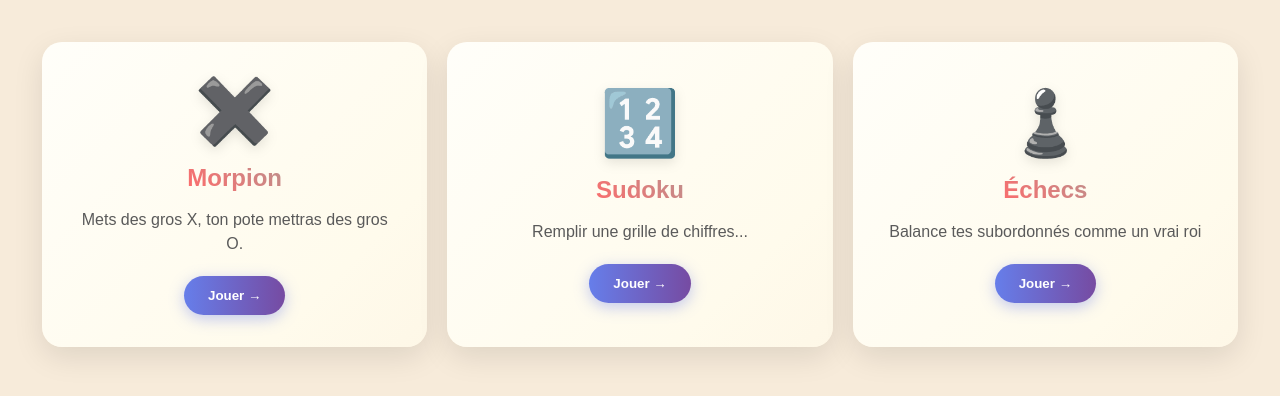
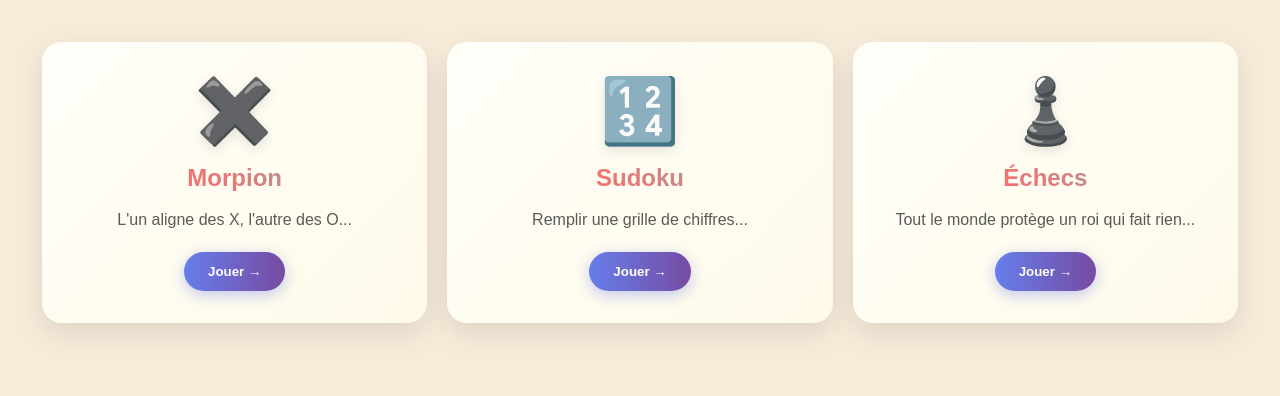
Before and after one commit to Arcturyus/Petits-jeux-React, a React (Vite) app: page / in a window 1280 px wide. Shown: the top 396 px of the page. Built offline with nearby package versions, Linux system fonts and the light colour scheme.

Commit message:
Update styles

```diff
--- a/src/components/GameCard.css
+++ b/src/components/GameCard.css
@@ -2,7 +2,7 @@
   display: block;
   width: 100%;
   padding: 30px;
-  background: linear-gradient(135deg, #fffffd 0%, #fffbec 50%, #faebd7 100%);
+  background: linear-gradient(135deg, #fffffd 0%, #fffbec 50%, #fff2e3 100%);
   border: 2px solid transparent;
   border-radius: 20px;
   cursor: pointer;
@@ -51,7 +51,7 @@
 }
 
 .game-card-button {
-  background: linear-gradient(90deg, #667eea 0%, #764ba2 50%, #f093fb 100%);
+  background: linear-gradient(90deg, #667eea 0%, #764ba2 50%, #f8a9b8 100%);
   color: white;
   padding: 12px 24px;
   border-radius: 25px;
--- a/src/components/games/Sudoku/Sudoku.css
+++ b/src/components/games/Sudoku/Sudoku.css
@@ -56,3 +56,12 @@
   height: fit-content;
   background: linear-gradient(135deg, #f0f7ff, #e1f0ff, #dfefff);
 }
+
+.sudoku-game{
+    display: flex;
+    flex-direction: row;
+    justify-content: center;
+    align-items: flex-start;
+    gap: 10px;
+    padding-bottom: 20px;
+}
--- a/src/components/games/Sudoku/Sudoku.tsx
+++ b/src/components/games/Sudoku/Sudoku.tsx
@@ -88,7 +88,7 @@ export default function Sudoku() {
 
     return <div className='sudoku-wrapper'>
         <h1 className="title">Sudoku</h1>
-        <div className="game">
+        <div className="sudoku-game">
             <div className="sudoku-game-board">
                 <Board
                     squares={squares}
--- a/src/components/games/Sudoku/menu.tsx
+++ b/src/components/games/Sudoku/menu.tsx
@@ -7,6 +7,8 @@ export default function Menu({ emptyGrid, onNewGame, onSolve }: {
 })
  {
     return <div className='sudoku-menu'>
+
+            <button> Coup précédent (pas fait)</button>
             <button onClick={emptyGrid}>Vider la grille</button>
             <button onClick={onNewGame}>Créer une nouvelle grille</button>
             <button onClick={onSolve}>Résoudre la grille</button>
--- a/src/data/games.ts
+++ b/src/data/games.ts
@@ -4,7 +4,7 @@ export const games: Game[] = [
   {
     id: 'morpion',
     title: 'Morpion',
-    description: 'Mets des gros X, ton pote mettras des gros O. ',
+    description: "L'un aligne des X, l'autre des O...",
     icon: '✖️'
   },
   {
@@ -16,7 +16,7 @@ export const games: Game[] = [
   {
     id: 'chess',
     title: 'Échecs',
-    description: "Balance tes subordonnés comme un vrai roi",
+    description: "Tout le monde protège un roi qui fait rien...",
     icon: '♟️'
   }
 ]
```
